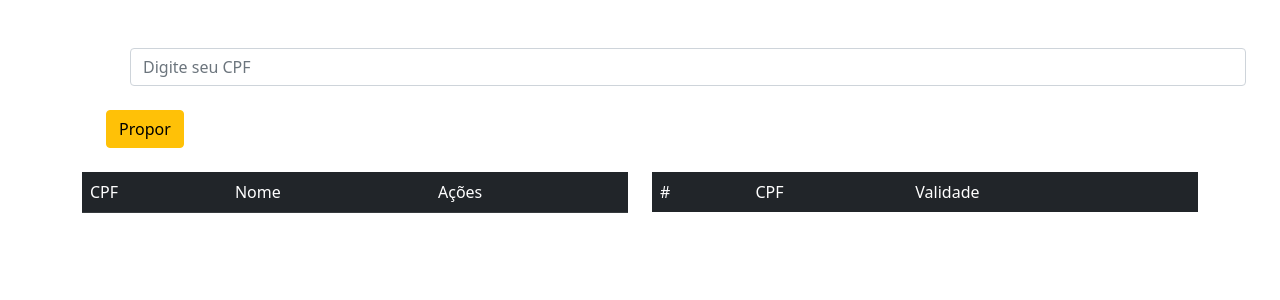
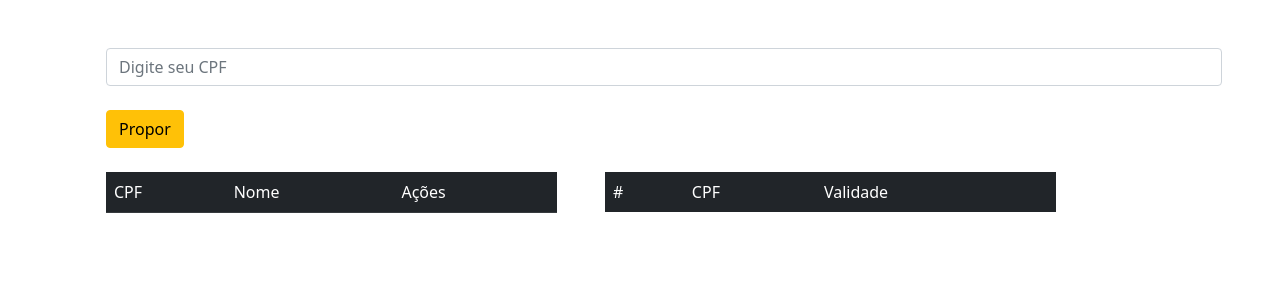
Before and after one commit to paulolybor/cursos, a PHP site: page / in a window 1280 px wide. Shown: the top 300 px of the page. Run offline with PHP 8.4, Linux system fonts and the light colour scheme; data that the repository does not hold is empty.

Commit message:
Estudo 03-06-feriado

```diff
--- a/aula-3/app/views/index.php
+++ b/aula-3/app/views/index.php
@@ -17,7 +17,7 @@
 							<?php } ?>
 				<form method="GET" action="">
 					<div class="row">
-						<div class="col-12 	m-4">
+						<div class="col-12 	mt-4 mb-4">
 							<input class="form-control" type="text" name="cpf" placeholder="Digite seu CPF" value="<?=(isset($data['cpf'])?$data['cpf']:'')?>" />
 						</div>
 						<div class="col-2">
@@ -26,7 +26,7 @@
 					</div>
 				</form>
 			</div>
-			<div class="col-12 col-sm-12 col-md-6">
+			<div class="col-12 col-sm-12 col-md-5 ms-4">
 				<table class="table table-hover table-dark">
 					<thead>
 						<tr>
@@ -37,7 +37,7 @@
 					</thead>
 				</table>
 			</div>
-			<div class="col-12 col-sm-12 col-md-6">
+			<div class="col-12 col-sm-12 col-md-5 ms-4">
 				<table class="table table-hover table-dark">
 					<thead>
 						<tr>
```
Also changed, not shown: 1 other file.
